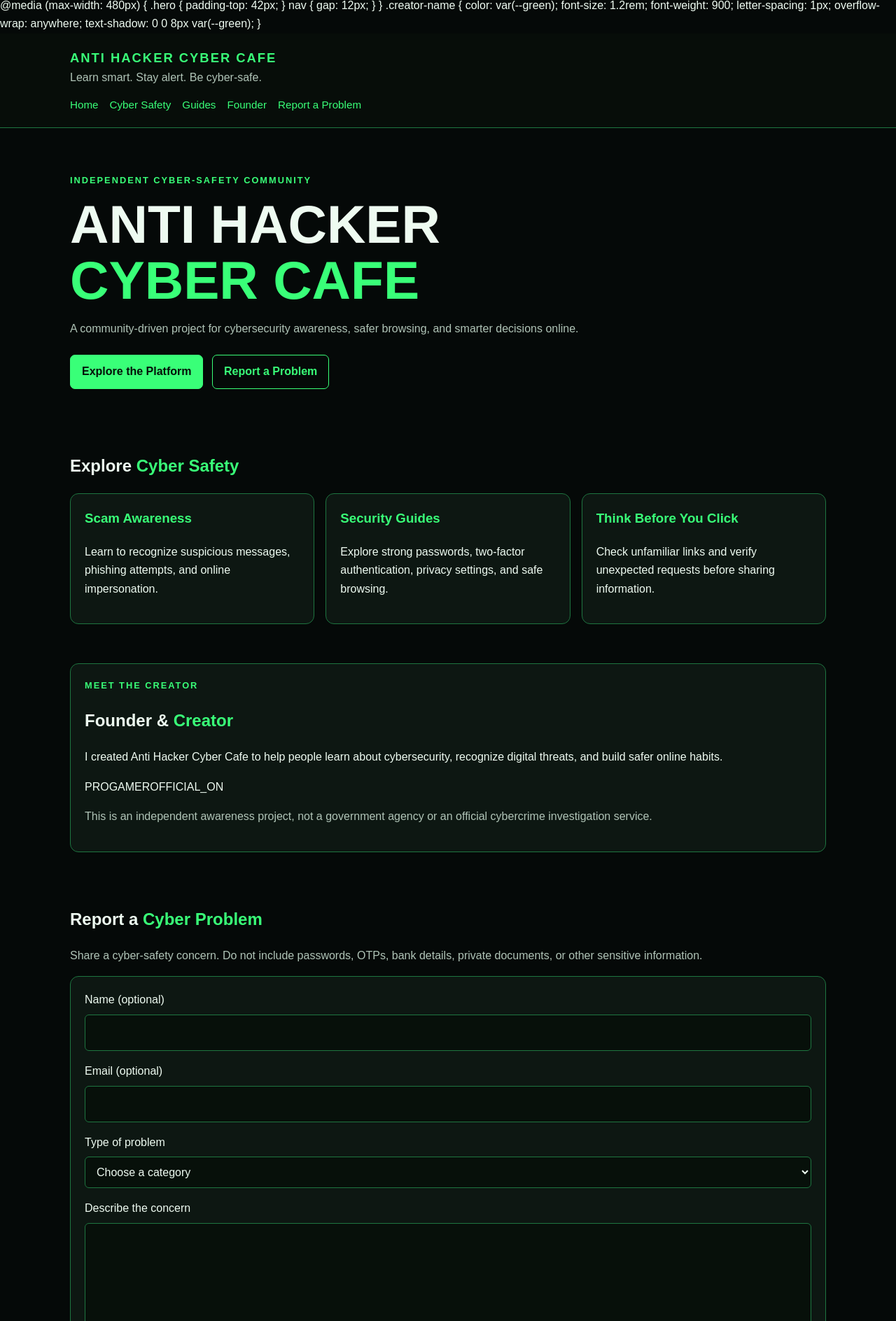
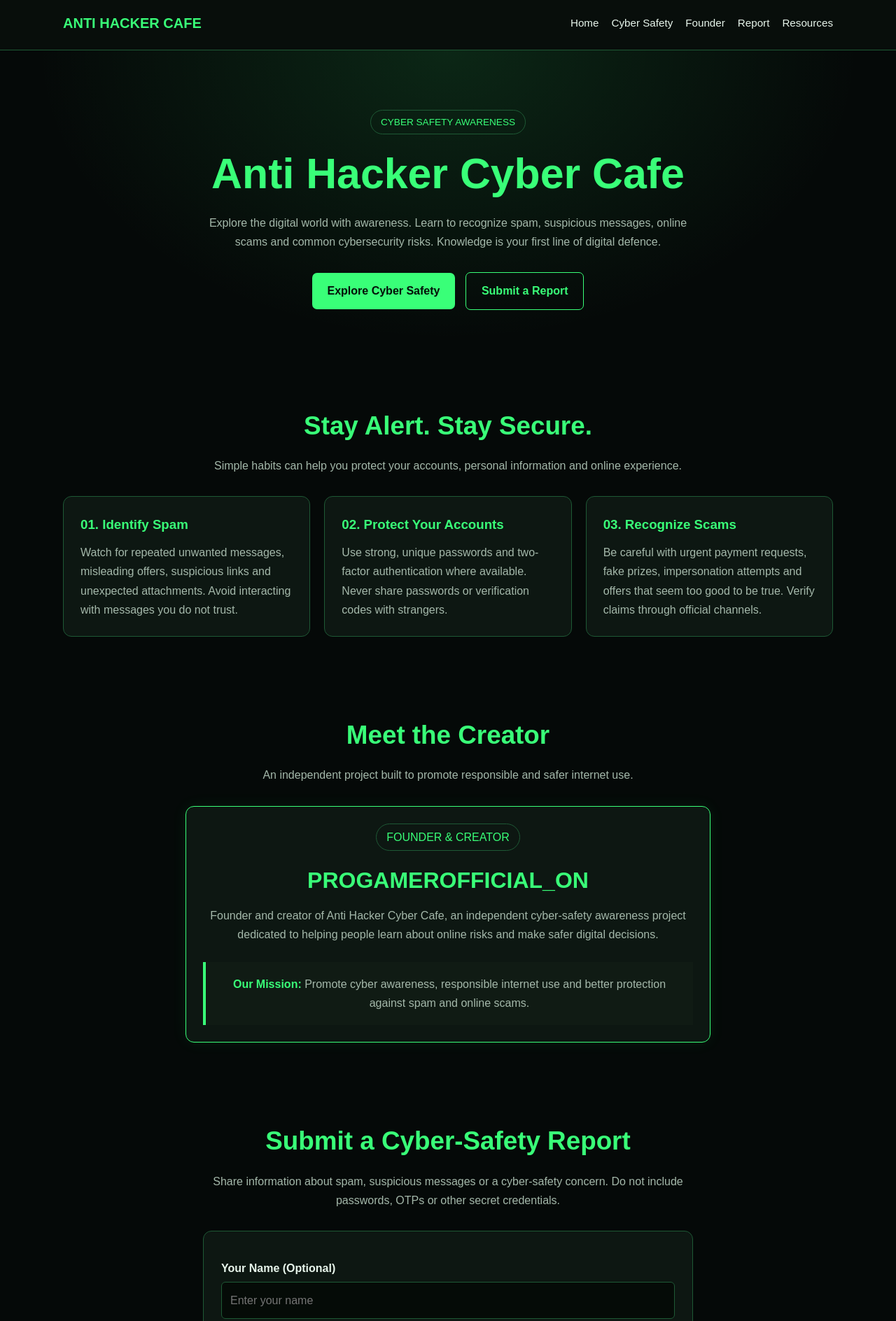
Before and after one commit to Riteshjumariya10-create/anti-hacker-cyber-cafe, a plain HTML site: page index.html in a window 1280 px wide. Shown: the part 5-1893 px from the top of the page at 70% size. Drawn offline with Linux system fonts and the light colour scheme.

Commit message:
Refactor index.html for improved structure and styling
Updated meta description and improved styling for various elements. Enhanced accessibility features and refined layout for better user experience.

```diff
--- a/index.html
+++ b/index.html
@@ -1,240 +1,555 @@
-
 <!DOCTYPE html>
 <html lang="en">
 <head>
   <meta charset="UTF-8">
   <meta name="viewport" content="width=device-width, initial-scale=1">
-  <meta name="description" content="Anti Hacker Cyber Cafe is an independent cyber-safety awareness project.">
+  <meta name="description" content="Anti Hacker Cyber Cafe is an independent cyber-safety awareness platform.">
+  <meta name="theme-color" content="#050908">
+
   <title>Anti Hacker Cyber Cafe | Cyber Safety</title>
-   @media (max-width: 480px) {
-    .hero { padding-top: 42px; }
-    nav { gap: 12px; }
-  }
 
-  .creator-name {
-    color: var(--green);
-    font-size: 1.2rem;
-    font-weight: 900;
-    letter-spacing: 1px;
-    overflow-wrap: anywhere;
-    text-shadow: 0 0 8px var(--green);
-  }
   <style>
     :root {
       --bg: #050908;
       --panel: #0d1712;
       --green: #39ff78;
-      --text: #eefbf1;
-      --muted: #b0c4b7;
-      --border: #1e7540;
+      --text: #e7f5eb;
+      --muted: #a4b8aa;
+      --border: #1e5935;
     }
-    * { box-sizing: border-box; }
-    html { scroll-behavior: smooth; }
+
+    * {
+      box-sizing: border-box;
+      margin: 0;
+      padding: 0;
+    }
+
+    html {
+      scroll-behavior: smooth;
+    }
+
     body {
-      margin: 0;
       background: var(--bg);
       color: var(--text);
-      font-family: Arial, sans-serif;
-      line-height: 1.65;
+      font-family: Arial, Helvetica, sans-serif;
+      line-height: 1.7;
     }
-    a { color: var(--green); }
-    .wrap { width: min(1080px, 92%); margin: auto; }
+
+    a {
+      color: var(--green);
+      overflow-wrap: anywhere;
+    }
+
+    a:focus-visible,
+    button:focus-visible,
+    input:focus-visible,
+    textarea:focus-visible,
+    select:focus-visible {
+      outline: 2px solid var(--green);
+      outline-offset: 4px;
+    }
+
+    .container {
+      width: min(1100px, 92%);
+      margin: auto;
+    }
+
     header {
-      padding: 20px 0;
       border-bottom: 1px solid var(--border);
-      background: #070d09;
+      background: #080e0b;
     }
-    .brand {
+
+    nav {
+      min-height: 76px;
+      display: flex;
+      align-items: center;
+      justify-content: space-between;
+      flex-wrap: wrap;
+      gap: 15px;
+      padding: 16px 0;
+    }
+
+    .logo {
       color: var(--green);
-      font-weight: 900;
-      letter-spacing: 2px;
-      font-size: 1.15rem;
+      font-size: 1.25rem;
+      font-weight: bold;
+      text-decoration: none;
     }
-    nav { display: flex; flex-wrap: wrap; gap: 16px; margin-top: 12px; }
-    nav a { text-decoration: none; font-size: .95rem; }
-    .hero { padding: 64px 0 42px; }
-    .eyebrow {
+
+    .nav-links {
+      display: flex;
+      flex-wrap: wrap;
+      gap: 18px;
+    }
+
+    .nav-links a {
+      color: var(--text);
+      text-decoration: none;
+      font-size: 0.95rem;
+    }
+
+    .nav-links a:hover {
       color: var(--green);
-      text-transform: uppercase;
-      letter-spacing: 2px;
-      font-size: .8rem;
+    }
+
+    .hero {
+      padding: 85px 0 75px;
+      text-align: center;
+      background: radial-gradient(
+        ellipse at top,
+        rgba(57, 255, 120, 0.12),
+        transparent 65%
+      );
+    }
+
+    .tag {
+      display: inline-block;
+      color: var(--green);
+      border: 1px solid var(--border);
+      border-radius: 30px;
+      padding: 5px 14px;
+      margin-bottom: 20px;
+      font-size: 0.85rem;
+    }
+
+    h1 {
+      color: var(--green);
+      font-size: clamp(2rem, 6vw, 3.8rem);
+      line-height: 1.2;
+      margin-bottom: 20px;
+      overflow-wrap: anywhere;
+    }
+
+    .hero p {
+      max-width: 720px;
+      margin: 0 auto 25px;
+      color: var(--muted);
+    }
+
+    .button {
+      display: inline-block;
+      background: var(--green);
+      color: #041008;
+      padding: 12px 22px;
+      border-radius: 7px;
+      font-weight: bold;
+      text-decoration: none;
+      margin: 5px;
+    }
+
+    .button:hover {
+      background: #a2ffba;
+    }
+
+    .button-outline {
+      background: transparent;
+      color: var(--green);
+      border: 1px solid var(--green);
+    }
+
+    section {
+      padding: 55px 0;
+      scroll-margin-top: 20px;
+    }
+
+    .section-title {
+      color: var(--green);
+      text-align: center;
+      font-size: clamp(1.6rem, 4vw, 2.3rem);
+      margin-bottom: 12px;
+    }
+
+    .section-intro {
+      color: var(--muted);
+      text-align: center;
+      max-width: 700px;
+      margin: 0 auto 30px;
+    }
+
+    .grid {
+      display: grid;
+      grid-template-columns: repeat(3, minmax(0, 1fr));
+      gap: 20px;
+    }
+
+    .card {
+      background: var(--panel);
+      border: 1px solid var(--border);
+      border-radius: 12px;
+      padding: 24px;
+      min-width: 0;
+    }
+
+    .card h3 {
+      color: var(--green);
+      margin-bottom: 10px;
+    }
+
+    .card p {
+      color: var(--muted);
+    }
+
+    .founder {
+      max-width: 750px;
+      margin: auto;
+      text-align: center;
+      border: 1px solid var(--green);
+      box-shadow: 0 0 22px rgba(57, 255, 120, 0.07);
+    }
+
+    .founder-label {
+      display: inline-block;
+      border: 1px solid var(--border);
+      color: var(--green);
+      border-radius: 30px;
+      padding: 5px 14px;
+      margin-bottom: 15px;
+    }
+
+    .founder h3 {
+      font-size: clamp(1.5rem, 5vw, 2rem);
+      overflow-wrap: anywhere;
+    }
+
+    .notice {
+      background: #101b14;
+      border-left: 4px solid var(--green);
+      padding: 18px;
+      margin-top: 25px;
+      color: var(--muted);
+      overflow-wrap: anywhere;
+    }
+
+    .notice strong {
+      color: var(--green);
+    }
+
+    form {
+      max-width: 700px;
+      margin: auto;
+      background: var(--panel);
+      border: 1px solid var(--border);
+      padding: 25px;
+      border-radius: 12px;
+    }
+
+    label {
+      display: block;
+      margin: 14px 0 6px;
       font-weight: bold;
     }
-    h1 { font-size: clamp(2.5rem, 8vw, 4.8rem); line-height: 1.05; margin: 12px 0; }
-    h1 span, h2 span { color: var(--green); }
-    .muted { color: var(--muted); }
-    .button {
-      display: inline-block;
-      margin: 8px 8px 0 0;
-      padding: 10px 16px;
-      border: 1px solid var(--green);
-      border-radius: 7px;
-      text-decoration: none;
-      font-weight: bold;
-    }
-    .primary { background: var(--green); color: #041008; }
-    section { padding: 28px 0; scroll-margin-top: 16px; }
-    .grid {
-      display: grid;
-      grid-template-columns: repeat(auto-fit, minmax(220px, 1fr));
-      gap: 16px;
-    }
-    .card {
-      padding: 20px;
-      border: 1px solid var(--border);
-      border-radius: 12px;
-      background: var(--panel);
-    }
-    .card h3 { color: var(--green); margin-top: 0; }
-    .report input, .report select, .report textarea {
+
+    input,
+    textarea,
+    select {
       display: block;
       width: 100%;
-      margin: 7px 0 16px;
       padding: 12px;
+      background: #050b07;
+      color: var(--text);
       border: 1px solid var(--border);
       border-radius: 6px;
-      background: #07100a;
-      color: var(--text);
       font: inherit;
     }
-    .report button {
-      padding: 12px 18px;
+
+    textarea {
+      min-height: 140px;
+      resize: vertical;
+    }
+
+    .submit-button {
+      display: inline-block;
+      margin-top: 18px;
+      padding: 12px 20px;
       background: var(--green);
       color: #041008;
-      border: 0;
-      border-radius: 7px;
       font-weight: bold;
+      font-size: 1rem;
+      border: none;
+      border-radius: 6px;
       cursor: pointer;
     }
-    footer { margin-top: 32px; padding: 24px 0; border-top: 1px solid var(--border); }
-    @media (max-width: 480px) {
-      .hero { padding-top: 42px; }
-      nav { gap: 12px; }
+
+    .submit-button:hover {
+      background: #a2ffba;
+    }
+
+    .small-text {
+      font-size: 0.9rem;
+      color: var(--muted);
+      margin-top: 12px;
+    }
+
+    footer {
+      border-top: 1px solid var(--border);
+      padding: 30px 0;
+      text-align: center;
+      color: var(--muted);
+      background: #080e0b;
+    }
+
+    footer p {
+      margin: 5px 0;
+    }
+
+    footer strong {
+      color: var(--green);
+    }
+
+    @media (max-width: 700px) {
+      nav {
+        justify-content: center;
+      }
+
+      .nav-links {
+        justify-content: center;
+        gap: 12px;
+      }
+
+      .grid {
+        grid-template-columns: 1fr;
+      }
+
+      .hero {
+        padding: 60px 0;
+      }
+
+      form {
+        padding: 18px;
+      }
+    }
+
+    @media (prefers-reduced-motion: reduce) {
+      html {
+        scroll-behavior: auto;
+      }
     }
   </style>
 </head>
+
 <body>
+
   <header>
-  <div class="wrap">
-    <div class="brand">ANTI HACKER CYBER CAFE</div>
-    <div class="muted">Learn smart. Stay alert. Be cyber-safe.</div>
+    <div class="container">
       <nav aria-label="Main navigation">
+        <a class="logo" href="#home">ANTI HACKER CAFE</a>
+
+        <div class="nav-links">
           <a href="#home">Home</a>
           <a href="#safety">Cyber Safety</a>
-      <a href="#guides">Guides</a>
           <a href="#founder">Founder</a>
-      <a href="#cyber-report">Report a Problem</a>
+          <a href="#report">Report</a>
+          <a href="#resources">Resources</a>
+        </div>
       </nav>
     </div>
   </header>
 
-<main class="wrap">
+  <main>
+
     <section class="hero" id="home">
-    <div class="eyebrow">Independent Cyber-Safety Community</div>
-    <h1>ANTI HACKER<br><span>CYBER CAFE</span></h1>
-    <p class="muted">
-      A community-driven project for cybersecurity awareness,
-      safer browsing, and smarter decisions online.
+      <div class="container">
+        <span class="tag">CYBER SAFETY AWARENESS</span>
+
+        <h1>Anti Hacker Cyber Cafe</h1>
+
+        <p>
+          Explore the digital world with awareness.
+          Learn to recognize spam, suspicious messages,
+          online scams and common cybersecurity risks.
+          Knowledge is your first line of digital defence.
         </p>
-    <a class="button primary" href="#safety">Explore the Platform</a>
-    <a class="button" href="#cyber-report">Report a Problem</a>
+
+        <a class="button" href="#safety">Explore Cyber Safety</a>
+        <a class="button button-outline" href="#report">Submit a Report</a>
+      </div>
     </section>
 
     <section id="safety">
-    <h2>Explore <span>Cyber Safety</span></h2>
+      <div class="container">
+        <h2 class="section-title">Stay Alert. Stay Secure.</h2>
+
+        <p class="section-intro">
+          Simple habits can help you protect your accounts,
+          personal information and online experience.
+        </p>
+
         <div class="grid">
+
           <article class="card">
-        <h3>Scam Awareness</h3>
-        <p>Learn to recognize suspicious messages, phishing attempts, and online impersonation.</p>
+            <h3>01. Identify Spam</h3>
+            <p>
+              Watch for repeated unwanted messages, misleading
+              offers, suspicious links and unexpected attachments.
+              Avoid interacting with messages you do not trust.
+            </p>
           </article>
-      <article class="card" id="guides">
-        <h3>Security Guides</h3>
-        <p>Explore strong passwords, two-factor authentication, privacy settings, and safe browsing.</p>
+
+          <article class="card">
+            <h3>02. Protect Your Accounts</h3>
+            <p>
+              Use strong, unique passwords and two-factor
+              authentication where available. Never share
+              passwords or verification codes with strangers.
+            </p>
           </article>
+
           <article class="card">
-        <h3>Think Before You Click</h3>
-        <p>Check unfamiliar links and verify unexpected requests before sharing information.</p>
+            <h3>03. Recognize Scams</h3>
+            <p>
+              Be careful with urgent payment requests, fake prizes,
+              impersonation attempts and offers that seem too good
+              to be true. Verify claims through official channels.
+            </p>
           </article>
+
+        </div>
       </div>
     </section>
 
     <section id="founder">
-    <div class="card">
-      <div class="eyebrow">Meet the Creator</div>
-      <h2>Founder &amp; <span>Creator</span></h2>
-      <p>
-        I created Anti Hacker Cyber Cafe to help people learn about
-        cybersecurity, recognize digital threats, and build safer
-        online habits.
+      <div class="container">
+        <h2 class="section-title">Meet the Creator</h2>
+
+        <p class="section-intro">
+          An independent project built to promote
+          responsible and safer internet use.
         </p>
 
-<p class="creator-name">PROGAMEROFFICIAL_ON</p>
+        <div class="card founder">
+          <span class="founder-label">FOUNDER &amp; CREATOR</span>
 
-      <p class="muted">
-        This is an independent awareness project, not a government
-        agency or an official cybercrime investigation service.
+          <h3>PROGAMEROFFICIAL_ON</h3>
+
+          <p>
+            Founder and creator of Anti Hacker Cyber Cafe,
+            an independent cyber-safety awareness project
+            dedicated to helping people learn about online
+            risks and make safer digital decisions.
           </p>
+
+          <div class="notice">
+            <strong>Our Mission:</strong>
+            Promote cyber awareness, responsible internet use
+            and better protection against spam and online scams.
+          </div>
+        </div>
       </div>
     </section>
 
-  <section id="cyber-report">
-    <h2>Report a <span>Cyber Problem</span></h2>
-    <p class="muted">
-      Share a cyber-safety concern. Do not include passwords, OTPs,
-      bank details, private documents, or other sensitive information.
+    <section id="report">
+      <div class="container">
+        <h2 class="section-title">Submit a Cyber-Safety Report</h2>
+
+        <p class="section-intro">
+          Share information about spam, suspicious messages
+          or a cyber-safety concern. Do not include passwords,
+          OTPs or other secret credentials.
         </p>
-    <div class="card report">
+
         <form action="https://formspree.io/f/mwlvdlzb" method="POST">
-        <label for="report-name">Name (optional)</label>
-        <input id="report-name" name="name" type="text">
 
-        <label for="report-email">Email (optional)</label>
-        <input id="report-email" name="email" type="email">
+          <label for="name">Your Name (Optional)</label>
+          <input
+            type="text"
+            id="name"
+            name="name"
+            autocomplete="name"
+            maxlength="100"
+            placeholder="Enter your name"
+          >
 
-        <label for="report-type">Type of problem</label>
-        <select id="report-type" name="problem_type" required>
+          <label for="email">Email (Optional)</label>
+          <input
+            type="email"
+            id="email"
+            name="email"
+            autocomplete="email"
+            maxlength="254"
+            placeholder="Enter your email"
+          >
+
+          <label for="category">Type of Concern</label>
+          <select id="category" name="category" required>
             <option value="">Choose a category</option>
-          <option>Scam or fraud</option>
-          <option>Suspicious message or link</option>
-          <option>Account security</option>
-          <option>Cyberbullying</option>
-          <option>Other cyber-safety concern</option>
+            <option value="Spam">Spam messages</option>
+            <option value="Suspicious Link">Suspicious link</option>
+            <option value="Possible Scam">Possible online scam</option>
+            <option value="Impersonation">Impersonation</option>
+            <option value="Other">Other cyber-safety concern</option>
           </select>
 
-        <label for="report-message">Describe the concern</label>
-        <textarea id="report-message" name="message" rows="5" required></textarea>
+          <label for="message">Describe the Concern</label>
+          <textarea
+            id="message"
+            name="message"
+            required
+            maxlength="5000"
+            placeholder="Describe what happened. Do not include passwords, OTPs or sensitive personal information."
+          ></textarea>
 
-        <button type="submit">Submit Report</button>
+          <button class="submit-button" type="submit">
+            Submit Report
+          </button>
+
+          <p class="small-text">
+            This independent website is not an official government
+            reporting service. Submissions are handled through
+            Formspree. Do not use this form for emergencies.
+          </p>
+
         </form>
       </div>
-    <p class="muted">
-      Reports go through a third-party form service to the configured
-      recipient; they are not automatically sent to government authorities.
-      Do not use this form for emergencies.
-    </p>
     </section>
 
-  <section id="official-resources">
-    <h2>Official <span>Safety Resource</span></h2>
-    <p class="muted">
-      For official cybercrime reporting in India, visit the
-      <a href="https://www.cybercrime.gov.in/" target="_blank" rel="noopener noreferrer">
-        National Cyber Crime Reporting Portal
-      </a>.
-      For urgent financial cyber fraud in India, call 1930.
+    <section id="resources">
+      <div class="container">
+        <h2 class="section-title">Official Cybercrime Resource</h2>
+
+        <p class="section-intro">
+          For reporting cybercrime in India, use the official
+          government portal rather than relying only on this
+          awareness website.
         </p>
+
+        <div class="card" style="text-align: center;">
+          <h3>National Cyber Crime Reporting Portal</h3>
+
+          <p>
+            Visit the Government of India's official portal
+            for cybercrime reporting and related information.
+          </p>
+
+          <p style="margin-top: 18px;">
+            <a
+              class="button"
+              href="https://www.cybercrime.gov.in/"
+              target="_blank"
+              rel="noopener noreferrer"
+            >
+              Visit Official Portal
+            </a>
+          </p>
+        </div>
+      </div>
     </section>
+
   </main>
 
   <footer>
-  <div class="wrap">
-    <div class="brand">ANTI HACKER CYBER CAFE</div>
-    <p class="muted">
-      An independent cyber-safety awareness project by its Founder &amp; Creator.
-      Not affiliated with any government agency or police department.
+    <div class="container">
+      <p><strong>Anti Hacker Cyber Cafe</strong></p>
+
+      <p>
+        An independent cyber-safety awareness project
+        created by PROGAMEROFFICIAL_ON.
       </p>
-    <a href="#home">Back to top</a>
+
+      <p>&copy; 2026 Anti Hacker Cyber Cafe.</p>
+
+      <p>Stay aware. Think before you click.</p>
     </div>
   </footer>
+
 </body>
 </html>
```
Lines whose indentation alone changed are shown as unchanged.
